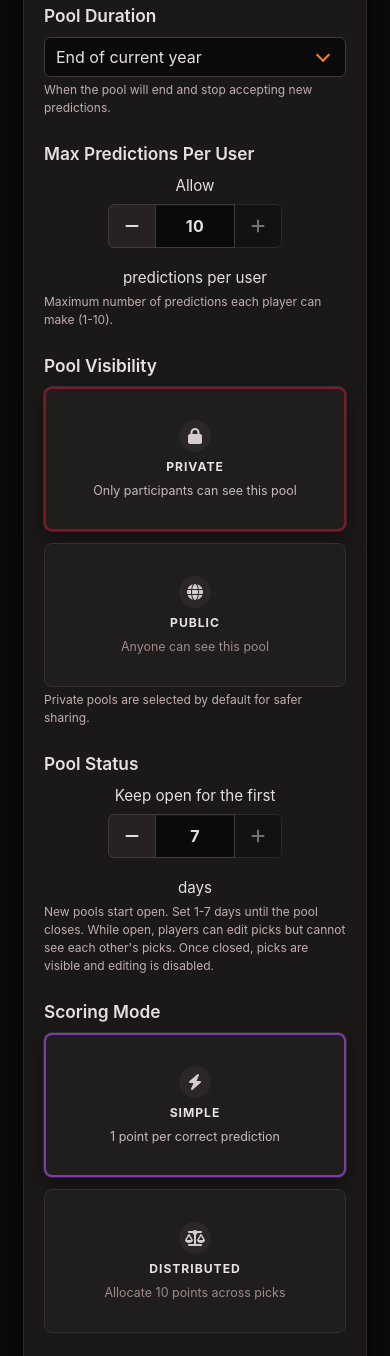
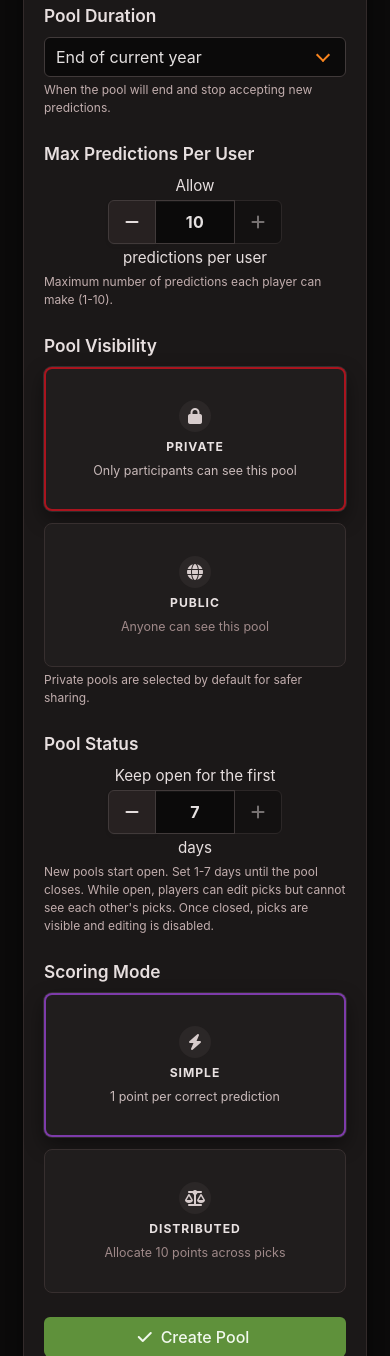
Before and after one commit to Victlebum/necroporra, a Django app: page /pools/create/ in a window 390 px wide. Shown: the part 348-1704 px from the top of the page. Run offline with Django 5.2, Linux system fonts and the light colour scheme; the visitor is signed in with stand-in values (Sample User, id 1).

Commit message:
Fix spacing in create pool form view (mobile)

```diff
--- a/django/static/necroporra/scss/custom.scss
+++ b/django/static/necroporra/scss/custom.scss
@@ -8,7 +8,7 @@
 //   Crypt Stone   hsl(0, 6%, 7%)    #131111  — card surfaces
 //   Eldritch Plum hsl(292, 64%, 44%) #A428B8  — primary / CTAs
 //   Harvest Flame hsl(28, 96%, 55%) #FB8520  — links
-//   Crimson Bloom hsl(350, 76%, 36%) #A1172C — danger
+//   Blood Red     hsl(356, 85%, 46%)#D91323  — danger
 //   Grave Moss    hsl(95, 42%, 40%) #5E913B  — success
 //   Candle Amber  hsl(39, 96%, 52%) #FBAE0E  — warning
 //   Witch Violet  hsl(275, 72%, 58%)#9D46E1  — info
@@ -88,9 +88,9 @@
   --bulma-warning-bold-l: 64%;
 
   // ── Danger — Blood Red ──────────────────────────────────
-  --bulma-danger-h: 350;
-  --bulma-danger-s: 76%;
-  --bulma-danger-l: 36%;             // deeper crimson, less neon on dark UI
+  --bulma-danger-h: 356;
+  --bulma-danger-s: 85%;
+  --bulma-danger-l: 46%;             // vivid but less neon than pure red
   --bulma-danger-invert-l: 95%;
   --bulma-danger-light-l: 13%;
   --bulma-danger-dark-l: 26%;
@@ -674,6 +674,10 @@ main {
 }
 
 @media screen and (max-width: 768px) {
+  .create-pool-inline-stepper-field {
+    margin-bottom: 1.5rem !important;
+  }
+
   .number-stepper {
     max-width: 11rem;
   }
@@ -693,7 +697,12 @@ main {
     align-items: center;
     justify-content: center;
     text-align: center;
-    gap: 0.5rem;
+    gap: 0.25rem;
+
+    // Remove Bulma field margin from embedded stepper
+    .field:not(:last-child) {
+      margin-bottom: 0;
+    }
   }
 
   .create-pool-inline-stepper .number-stepper {
--- a/django/templates/necroporra/create_pool.html
+++ b/django/templates/necroporra/create_pool.html
@@ -46,7 +46,7 @@
               <p class="help">When the pool will end and stop accepting new predictions.</p>
             </div>
 
-            <div class="field mb-5">
+            <div class="field mb-5 create-pool-inline-stepper-field">
               <label class="label">Max Predictions Per User</label>
               <div class="control create-pool-inline-stepper">
                 <span class="create-pool-inline-stepper__text create-pool-inline-stepper__text--lead">Allow</span>
@@ -91,7 +91,7 @@
               <p class="help">Private pools are selected by default for safer sharing.</p>
             </div>
 
-            <div class="field mb-5">
+            <div class="field mb-5 create-pool-inline-stepper-field">
               <label class="label">Pool Status</label>
               <div class="control create-pool-inline-stepper">
                 <span class="create-pool-inline-stepper__text create-pool-inline-stepper__text--lead">Keep open for the first</span>
```
Also changed, not shown: django/static/necroporra/css/styles.css, 1 other file.
